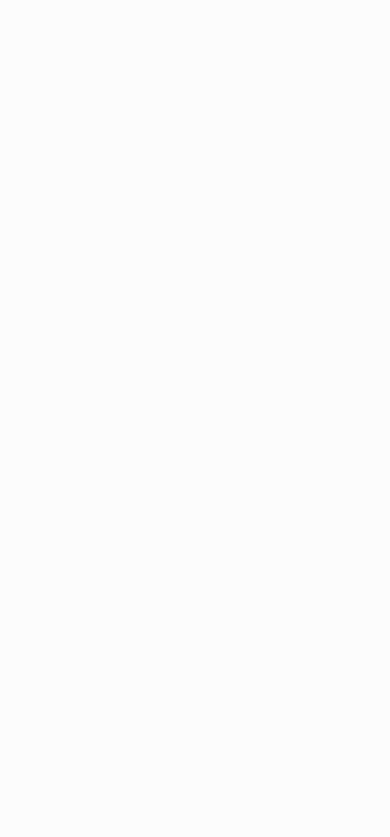
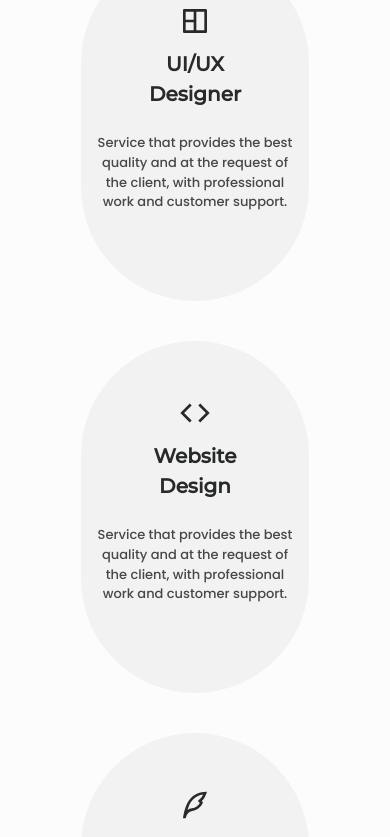
Before and after one commit to pyeonne/nextjs-portfolio-blog, a Next.js app: page / in a window 390 px wide. Shown: the part 3460-4297 px from the top of the page. Before the commit the page ends 3262 px from the top, so only its background shows below. Built offline with nearby package versions, Linux system fonts and the light colour scheme.

Commit message:
📦 NEW: Services mobile UI

```diff
--- a/src/app/globals.css
+++ b/src/app/globals.css
@@ -157,6 +157,10 @@
   overflow: hidden; /* For animation */
 }
 
+#services__card:hover svg {
+  transform: rotateY(360deg);
+}
+
 /* Show menu */
 
 /* Change background header */
--- a/src/app/page.tsx
+++ b/src/app/page.tsx
@@ -1,5 +1,6 @@
 import Home from "@/components/organisms/home";
 import Qualification from "@/components/organisms/qualification";
+import Services from "@/components/organisms/services";
 import Skills from "@/components/organisms/skills";
 
 export default function Root() {
@@ -8,6 +9,7 @@ export default function Root() {
       <Home />
       <Skills />
       <Qualification />
+      <Services />
     </main>
   );
 }
--- /dev/null
+++ b/src/components/atoms/@common/circle_avatar.tsx
@@ -0,0 +1,27 @@
+import { classNames } from "@/utils/class_names";
+
+type Props = {
+  radius: number;
+  text: string;
+};
+
+export default function CircleAvatar({ radius, text }: Props) {
+  return (
+    <article
+      style={{ width: `${radius}px`, height: `${radius}px` }}
+      className={classNames(getContainerStyle(radius), "bg-blue-50")}
+    >
+      {text}
+    </article>
+  );
+}
+
+function getContainerStyle(radius: number): string {
+  const baseStyle = "rounded-full flex items-center justify-center";
+
+  return `${baseStyle} ${getImageSizeStyle(radius)}`;
+}
+
+function getImageSizeStyle(radius: number): string {
+  return `w-${radius} h-${radius}`;
+}
--- /dev/null
+++ b/src/components/atoms/icons/code_icon.tsx
@@ -0,0 +1,30 @@
+type Props = {
+  fill?: string;
+  size?: number;
+  width?: number;
+  height?: number;
+  className?: string;
+};
+
+export default function CodeIcon({
+  fill = "currentColor",
+
+  size,
+  width,
+  height,
+  ...props
+}: Props) {
+  return (
+    <svg
+      width={size || width || 24}
+      height={size || height || 24}
+      fill={fill}
+      xmlns="http://www.w3.org/2000/svg"
+      viewBox="0 0 24 24"
+      className="mx-auto"
+      {...props}
+    >
+      <path d="M23 11.9998L15.9289 19.0708L14.5147 17.6566L20.1716 11.9998L14.5147 6.34292L15.9289 4.92871L23 11.9998ZM3.82843 11.9998L9.48528 17.6566L8.07107 19.0708L1 11.9998L8.07107 4.92871L9.48528 6.34292L3.82843 11.9998Z"></path>
+    </svg>
+  );
+}
--- /dev/null
+++ b/src/components/atoms/icons/layout_icon.tsx
@@ -0,0 +1,29 @@
+type Props = {
+  fill?: string;
+  size?: number;
+  width?: number;
+  height?: number;
+  className?: string;
+};
+
+export default function LayoutIcon({
+  fill = "currentColor",
+  size,
+  width,
+  height,
+  ...props
+}: Props) {
+  return (
+    <svg
+      width={size || width || 24}
+      height={size || height || 24}
+      fill={fill}
+      xmlns="http://www.w3.org/2000/svg"
+      viewBox="0 0 24 24"
+      className="mx-auto"
+      {...props}
+    >
+      <path d="M20 3C20.5523 3 21 3.44772 21 4V20C21 20.5523 20.5523 21 20 21H4C3.44772 21 3 20.5523 3 20V4C3 3.44772 3.44772 3 4 3H20ZM11 13H5V19H11V13ZM13 19H19V5H13V19ZM11 5H5V11H11V5Z"></path>
+    </svg>
+  );
+}
--- /dev/null
+++ b/src/components/atoms/icons/quill_pen_icon.tsx
@@ -0,0 +1,29 @@
+type Props = {
+  fill?: string;
+  size?: number;
+  width?: number;
+  height?: number;
+  className?: string;
+};
+
+export default function QuillPenIcon({
+  fill = "currentColor",
+
+  size,
+  width,
+  height,
+  ...props
+}: Props) {
+  return (
+    <svg
+      width={size || width || 24}
+      height={size || height || 24}
+      fill={fill}
+      xmlns="http://www.w3.org/2000/svg"
+      viewBox="0 0 24 24"
+      {...props}
+    >
+      <path d="M6.93912 14.0327C6.7072 14.6562 6.51032 15.233 6.33421 15.8154C7.29345 15.1188 8.43544 14.6766 9.75193 14.512C12.2652 14.1979 14.4976 12.5384 15.6279 10.4535L14.1721 8.99878L15.5848 7.58407C15.9185 7.24993 16.2521 6.91603 16.5858 6.58237C17.0151 6.15301 17.5 5.35838 18.0129 4.21479C12.4197 5.08172 8.99484 8.50636 6.93912 14.0327ZM17 8.99728L18 9.99658C17 12.9966 14 15.9966 10 16.4966C7.33146 16.8301 5.66421 18.6635 4.99824 21.9966H3C4 15.9966 6 1.99658 21 1.99658C20.0009 4.99392 19.0018 6.99303 18.0027 7.99391C17.6662 8.33038 17.3331 8.66372 17 8.99728Z"></path>
+    </svg>
+  );
+}
--- /dev/null
+++ b/src/components/molecules/services_card.tsx
@@ -0,0 +1,65 @@
+import CodeIcon from "../atoms/icons/code_icon";
+import LayoutIcon from "../atoms/icons/layout_icon";
+import QuillPenIcon from "../atoms/icons/quill_pen_icon";
+
+type Props = {
+  type: "designer" | "developer" | "animator";
+};
+
+const title = {
+  designer: {
+    icon: (
+      <LayoutIcon
+        size={32}
+        className="mx-auto mb-3 block text-title transition-transform duration-800"
+      />
+    ),
+    text: "UI/UX\nDesigner",
+    description:
+      "Service that provides the best quality and at the request of the client, with professional work and customer support.",
+  },
+  developer: {
+    icon: (
+      <CodeIcon
+        size={32}
+        className="mx-auto mb-3 block text-title transition-transform duration-800"
+      />
+    ),
+    text: "Website\nDesign",
+    description:
+      "Service that provides the best quality and at the request of the client, with professional work and customer support.",
+  },
+  animator: {
+    icon: (
+      <QuillPenIcon
+        size={32}
+        className="mx-auto mb-3 block text-title transition-transform duration-800"
+      />
+    ),
+    text: "Digital\nAnimator",
+    description:
+      "Service that provides the best quality and at the request of the client, with professional work and customer support.",
+  },
+};
+
+export default function ServicesCard({ type }: Props) {
+  return (
+    <div
+      id="services__card"
+      className="group relative h-[352px] w-[228px] rounded-[7.25rem] bg-container px-4 py-14 text-center"
+    >
+      {title[type].icon}
+      <h2 id="services__title" className="mb-6 text-h2 font-semibold">
+        {title[type].text.split("\n")[0]} <br />
+        {title[type].text.split("\n")[1]}
+      </h2>
+      <p id="services__description" className="text-small">
+        {title[type].description}
+      </p>
+      <div
+        id="services__border"
+        className="absolute inset-0 -left-2.5 -z-1 m-auto h-[372px] w-[248px] rounded-[7.75rem] border-[1.8px] border-text-color-light opacity-0 transition-opacity duration-600 group-hover:opacity-100"
+      ></div>
+    </div>
+  );
+}
--- /dev/null
+++ b/src/components/organisms/services.tsx
@@ -0,0 +1,22 @@
+import LayoutIcon from "../atoms/icons/layout_icon";
+import SectionSubtitle from "../atoms/section_subtitle";
+import SectionTitle from "../atoms/section_title";
+import ServicesCard from "../molecules/services_card";
+
+export default function Services() {
+  return (
+    <section id="services" className="section">
+      <SectionTitle title="Services" />
+      <SectionSubtitle subtitle="What I offer" />
+
+      <div
+        id="services__container"
+        className="section__border container grid justify-center gap-y-10"
+      >
+        <ServicesCard type="designer" />
+        <ServicesCard type="developer" />
+        <ServicesCard type="animator" />
+      </div>
+    </section>
+  );
+}
--- a/tailwind.config.js
+++ b/tailwind.config.js
@@ -9,6 +9,10 @@ module.exports = withTV({
   ],
   theme: {
     extend: {
+      colors: {
+        "text-color-light": "var(--text-color-light)",
+        title: "var(--title-color)",
+      },
       fontFamily: {
         body: "var(--font-poppins)",
         title: "var(--font-montserrat)",
@@ -45,9 +49,12 @@ module.exports = withTV({
       },
       transitionDuration: {
         400: "400ms",
+        600: "600ms",
+        800: "800ms",
       },
       rotate: {
         15: "15deg",
+        360: "360deg",
       },
       borderWidth: {
         6: "6px",
```
